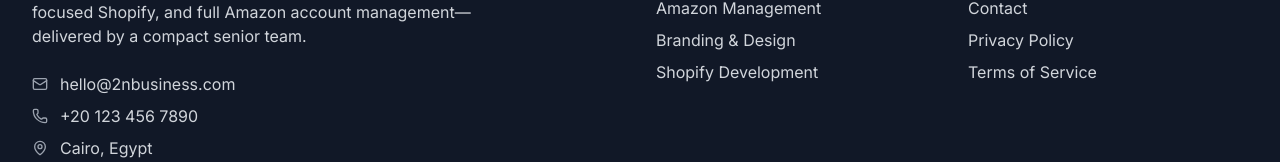
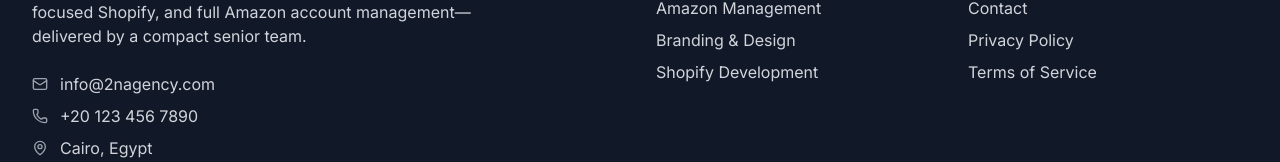
Before and after one commit to im3lol/2nweb, a React (Vite) app: page /terms in a window 1280 px wide. Shown: the part 3282-3444 px from the top of the page. Built offline with nearby package versions, Linux system fonts and the light colour scheme.

Commit message:
Update contact email in Footer component

```diff
--- a/src/components/Footer.tsx
+++ b/src/components/Footer.tsx
@@ -22,7 +22,7 @@
             <div className="space-y-2">
               <div className="flex items-center space-x-3">
                 <Mail className="h-4 w-4 text-gray-400" />
-                <span className="text-gray-300">hello@2nbusiness.com</span>
+                <span className="text-gray-300">info@2nagency.com</span>
               </div>
               <div className="flex items-center space-x-3">
                 <Phone className="h-4 w-4 text-gray-400" />
```
